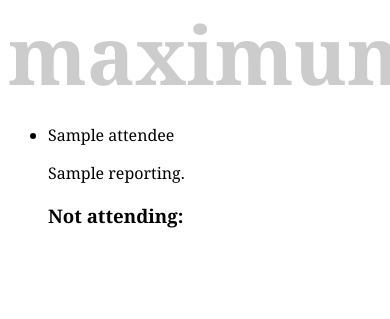
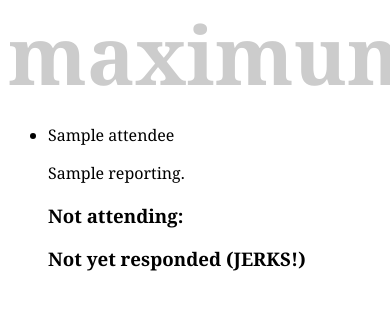
Before and after one commit to bahoo/jonandcari, a Django app: template templates/count.html in a window 390 px wide; the page is wider, and only the part inside the window is pictured. Shown: the part 118-437 px from the top of that part. Run offline with Django 3.2, Linux system fonts and the light colour scheme; the template is opened without the code that fills it: most values are stand-ins (such as "Sample title", 1, 10 or a date in 2020); some libraries are stand-ins or nearby versions.

Commit message:
You unresponsive motherfuckers.

```diff
--- a/rsvp/views.py
+++ b/rsvp/views.py
@@ -89,7 +89,8 @@ def count(request):
     attendees = everyone.filter(is_attending=True)
     not_attending = everyone.filter(is_attending=False)
     possible = everyone.exclude(is_attending=False)
+    not_yet_responded = everyone.filter(is_attending=None)
     count = attendees.aggregate(Sum('count'))['count__sum']
     maximum = possible.aggregate(Sum('count'))['count__sum']
     pct_reporting = "{0:.0f}%".format(100 * float(reporting.count()) / float(everyone.count()))
-    return render(request, 'count.html', {'count': count, 'attendees': attendees, 'pct_reporting': pct_reporting, 'not_attending': not_attending, 'maximum': maximum})
+    return render(request, 'count.html', {'count': count, 'attendees': attendees, 'pct_reporting': pct_reporting, 'not_attending': not_attending, 'maximum': maximum, 'not_yet_responded': not_yet_responded})
--- a/templates/count.html
+++ b/templates/count.html
@@ -38,6 +38,14 @@
 			<li>{{ n.name }}</li>
 		{% endfor %}
 	</ul>
+
+	<h3>Not yet responded (JERKS!)</h3>
+	<ul>
+		{% for n in not_yet_responded %}
+			<li>{{ n.name }} {% if a.count > 1 %}(+{{ a.plus_one_situation }}){% endif %}</li>
+		{% endfor %}
+	</ul>
+
 </ul>
 
 <script src="http://code.jquery.com/jquery-1.9.1.min.js"></script>
```
